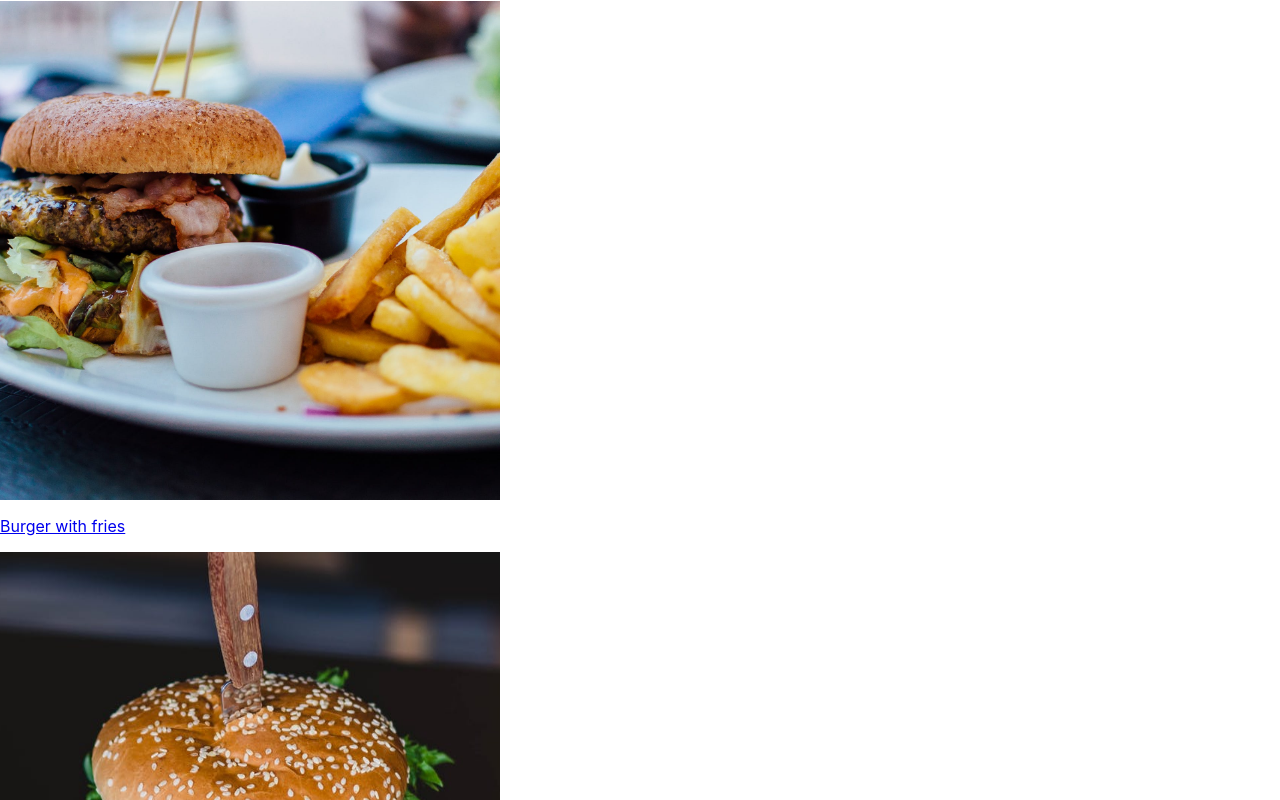
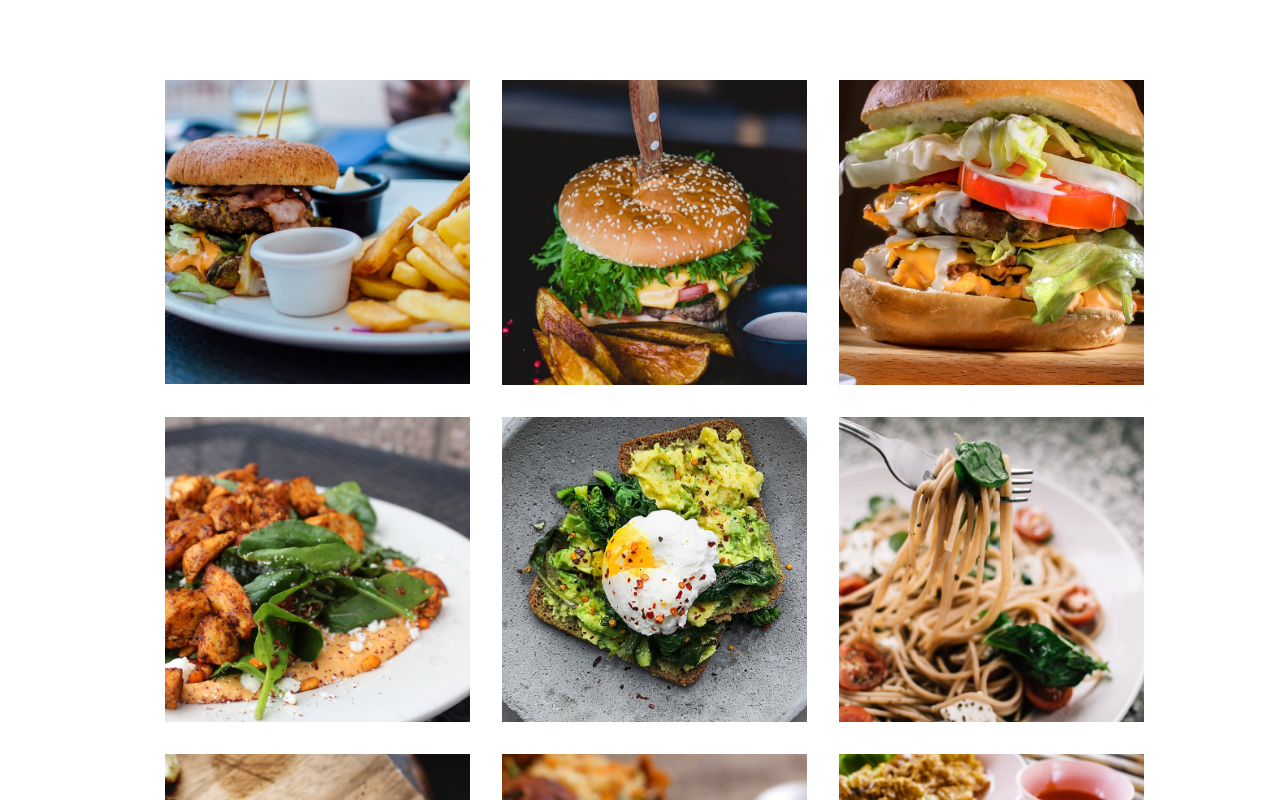
Before and after one commit to JuniorDugue/goodieFoodiegalleries, a React (Create React App) app: page /gallery in a window 1280 px wide. Shown: the top 800 px of the page. Built offline with nearby package versions, Linux system fonts and the light colour scheme.

Commit message:
created a photogrid styled component, and added the component to the gallery, with a display grid, and 3 columns, also made the images smaller

```diff
--- a/src/App.js
+++ b/src/App.js
@@ -2,28 +2,7 @@ import React, { Component } from "react";
 import { BrowserRouter as Router, Switch, Route, Link } from "react-router-dom";
 import styled from "styled-components"
 
-// This example shows how to render two different screens
-// (or the same screen in a different context) at the same url,
-// depending on how you got there.
-//
-// Click the colors and see them full screen, then "visit the
-// gallery" and click on the colors. Note the URL and the component
-// are the same as before but now we see them inside a modal
-// on top of the old screen.
-
 class ModalSwitch extends Component {
-  // We can pass a location to <Switch/> that will tell it to
-  // ignore the router's current location and use the location
-  // prop instead.
-  //
-  // We can also use "location state" to tell the app the user
-  // wants to go to `/img/2` in a modal, rather than as the
-  // main page, keeping the gallery visible behind it.
-  //
-  // Normally, `/img/2` wouldn't match the gallery at `/`.
-  // So, to get both screens to render, we can save the old
-  // location and pass it to Switch, so it will think the location
-  // is still `/` even though its `/img/2`.
   previousLocation = this.props.location;
 
   componentWillUpdate(nextProps) {
@@ -61,8 +40,8 @@ class ModalSwitch extends Component {
 }
 
 const Image = styled.div`
-  width:500px;
-  height: 500px;
+  width: 305px;
+  height: 305px;
   background: no-repeat center/150% url(/img/${({index}) => index}.jpeg);
 `
 
@@ -98,9 +77,18 @@ function Home() {
   );
 }
 
+const PhotoGrid = styled.div`
+  display: grid;
+  grid-template-columns: repeat(3, 305px);
+  gap: 2em;
+  width: 950px;
+  margin: auto;
+  margin-top: 80px;
+`
+
 function Gallery() {
   return (
-    <div>
+    <PhotoGrid>
       {IMAGES.map(i => (
         <Link
           key={i.id}
@@ -111,10 +99,9 @@ function Gallery() {
           }}
         >
           <Image index={i.id} />
-          <p>{i.title}</p>
         </Link>
       ))}
-    </div>
+    </PhotoGrid>
   );
 }
 
```
